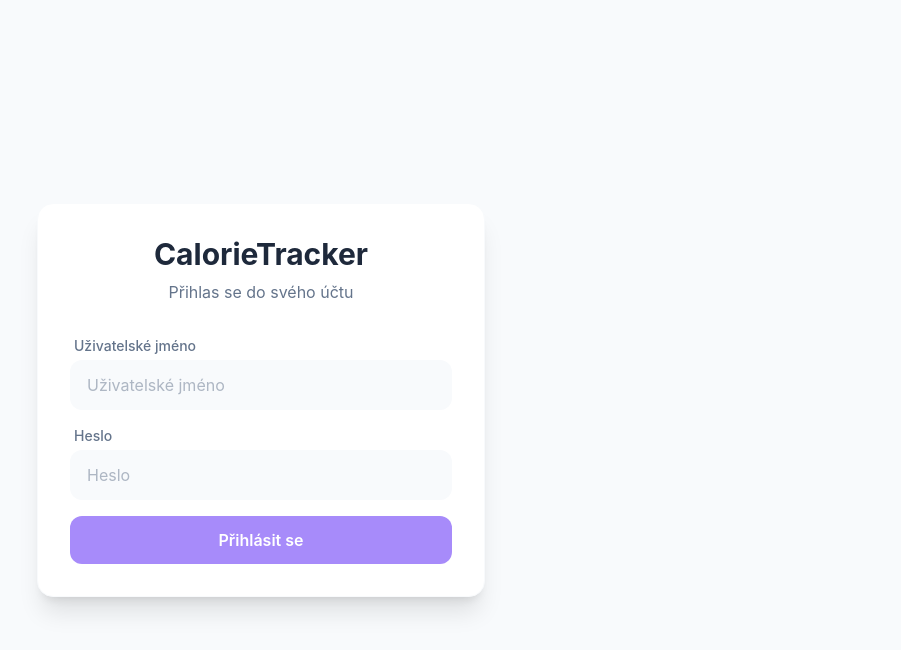
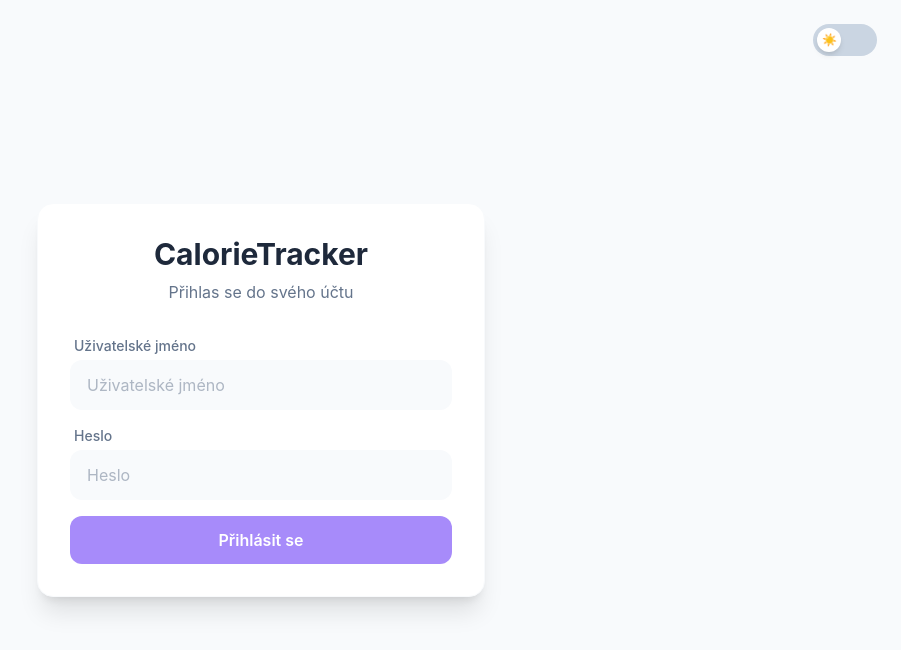
Before and after one commit to Jirotkins/CalorieTracker, a React (Vite) app in the folder frontend/: page / in a window 1280 px wide. Shown: the top 650 px of the page, without its empty margins (379-1280 px from the left). Built offline with nearby package versions, Linux system fonts and the light colour scheme.

Commit message:
feat: implement dark mode

```diff
--- /dev/null
+++ b/frontend/src/components/ui/ThemeToggle.tsx
@@ -0,0 +1,39 @@
+import { useTheme } from '../../hooks/useTheme';
+
+// Komponenta může přijmout extra CSS třídy zvenku
+interface ThemeToggleProps {
+    className?: string;
+}
+
+export function ThemeToggle({ className = '' }: ThemeToggleProps) {
+    // Komponenta si sama sáhne pro logiku z našeho hooku
+    const { isDarkMode, toggleTheme } = useTheme();
+
+    return (
+        <button
+            onClick={toggleTheme}
+            // Spojení vzhledu s požadavky zvenku
+            className={`
+                inline-flex h-8 w-16 items-center rounded-full transition-colors
+                duration-300 focus:outline-none focus:ring-2 focus:ring-brand/50
+                ${isDarkMode ? 'bg-brand' : 'bg-slate-300'}
+                ${className}
+            `}
+            aria-label='Přepnout motiv'
+        >
+            {/* "Kolečko" switche: bílé, s ikonou uvnitř, posouvá se zleva doprava */}
+            <span
+                className={`
+                    inline-flex h-6 w-6 transform items-center justify-center
+                    rounded-full bg-white shadow-md transition-transform duration-300
+                    ${isDarkMode ? 'translate-x-9' : 'translate-x-1'}
+                `}
+            >
+                {/* Ikona uvnitř kolečka */}
+                <span className="text-xs leading-none select-none">
+                    {isDarkMode ? '🌙' : '☀️'}
+                </span>
+            </span>
+        </button>
+    );
+}
--- /dev/null
+++ b/frontend/src/hooks/useTheme.ts
@@ -0,0 +1,34 @@
+import { useState, useEffect } from 'react';
+
+export function useTheme() {
+    // Inicializace stavu
+    const [isDarkMode, setIsDarkMode] = useState(() => {
+        // Načteme konfiguraci z localStorage pokud nějaké je
+        const savedTheme = localStorage.getItem('theme');
+        if (savedTheme) {
+            return savedTheme === 'dark';
+        }
+
+        // Nastavení ze systému
+        return window.matchMedia('(prefers-color-scheme: dark)').matches;
+    });
+
+    // Reakce na změnu
+    useEffect(() => {
+        const root = window.document.documentElement; // Hlavní <html> tag v prohlížeči
+
+        if (isDarkMode) {
+            root.classList.add('dark'); // Přidá třídu -> aktivuje Tmavý režim v index.css
+            localStorage.setItem('theme', 'dark'); // Uloží volbu do localStorage
+        } else {
+            root.classList.remove('dark'); // Odebere třídu -> aktivuje Světlý režim
+            localStorage.setItem('theme', 'light');
+        }
+    }, [isDarkMode]);
+
+    // funkce pro otočení stavu
+    const toggleTheme = () => setIsDarkMode((prev) => !prev);
+
+    // Hook vrací jen to nejnutnější pro zbytek aplikace
+    return { isDarkMode, toggleTheme };
+}
--- a/frontend/src/pages/Login.tsx
+++ b/frontend/src/pages/Login.tsx
@@ -2,6 +2,7 @@ import { useState } from 'react';
 import { api } from '../services/api';
 import { Input } from '../components/ui/Input';
 import { Button } from '../components/ui/Button';
+import { ThemeToggle } from '../components/ui/ThemeToggle';
 
 export default function Login() {
     // Definování stavu dat (Observer)
@@ -38,7 +39,9 @@ export default function Login() {
     };
 
     return (
-        <main className="min-h-dvh flex items-center justify-center p-4">
+        <main className="min-h-dvh flex items-center justify-center p-4 relative overflow-hidden">
+
+            <ThemeToggle className="absolute top-6 right-6" />
 
             <section className="w-full max-w-md bg-surface p-8 rounded-2xl shadow-xl border border-surface-hover">
 
```
